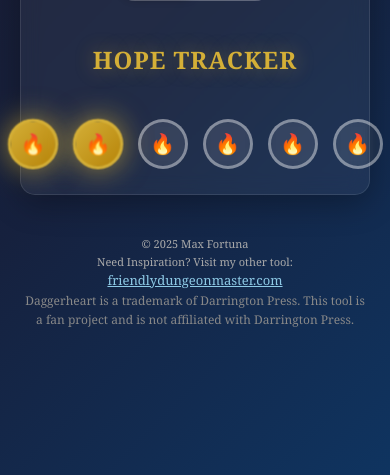
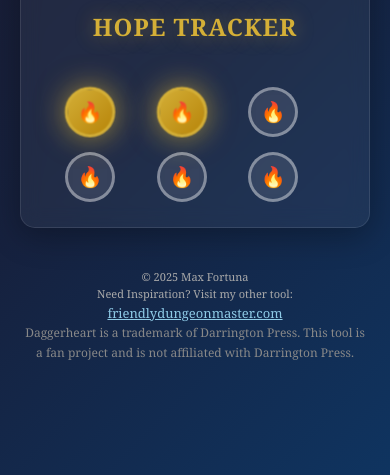
Before and after one commit to FaxMortuna/Hope-Fear-Tracker, a plain HTML site: page index.html in a window 390 px wide. Shown: the part 369-844 px from the top of the page. Drawn offline with Linux system fonts and the light colour scheme.

Commit message:
changed behavior for mobile

```diff
--- a/index.html
+++ b/index.html
@@ -43,8 +43,6 @@
         <div class="settings-content">
             <button class="close-btn" onclick="closeSettings()">×</button>
             <h3>Settings</h3>
-            <button class="settings-button" onclick="switchToPlayer()">Player Mode</button><br>
-            <button class="settings-button" onclick="switchToGM()">Gamemaster Mode</button><br>
             <button class="settings-button" onclick="resetTokens()">Reset Tokens</button>
         </div>
     </div>
--- a/style.css
+++ b/style.css
@@ -217,16 +217,20 @@ body {
     margin-top: 30px;
 }
 
-.hope-tokens {
-    grid-template-columns: repeat(6, 1fr);
-    max-width: 520px;
-    margin: 0 auto;
-}
-
+.hope-tokens,
 .fear-tokens {
     grid-template-columns: repeat(6, 1fr);
     max-width: 520px;
     margin: 0 auto;
+    width: 100%;
+}
+
+@media (max-width: 600px) {
+    .hope-tokens,
+    .fear-tokens {
+        grid-template-columns: repeat(3, 1fr) !important;
+        max-width: 260px !important;
+    }
 }
 
 /* Token styling */
```
